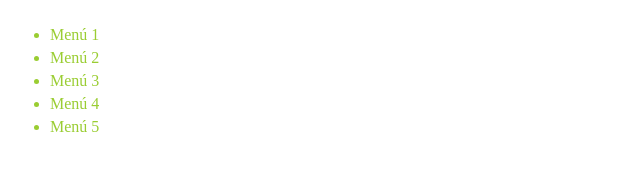
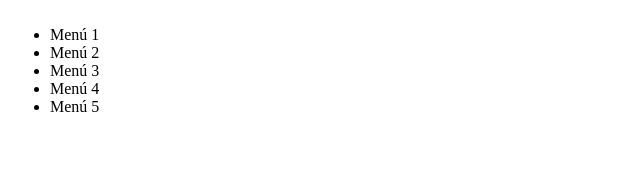
Before and after one commit to Malki1989/Tarea5, a plain HTML site: page header.html in a window 1280 px wide. Shown: the whole page, without its empty margins (0-640 px from the left). Drawn offline with Linux system fonts and the light colour scheme.

```diff
--- a/css/header.css
+++ b/css/header.css
@@ -1,11 +1,5 @@
 nav.menu {
 padding: 2px;
-color: yellowgreen;
-}
-
-nav.menu ul li
-{
-    padding-bottom: 5px;
 }
 
 /* Comentarios código CSS
```
Also changed, not shown: header.html (+0 -1 lines).
